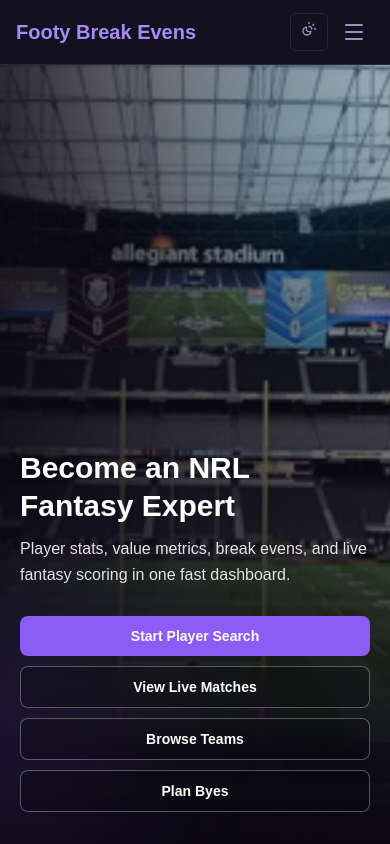
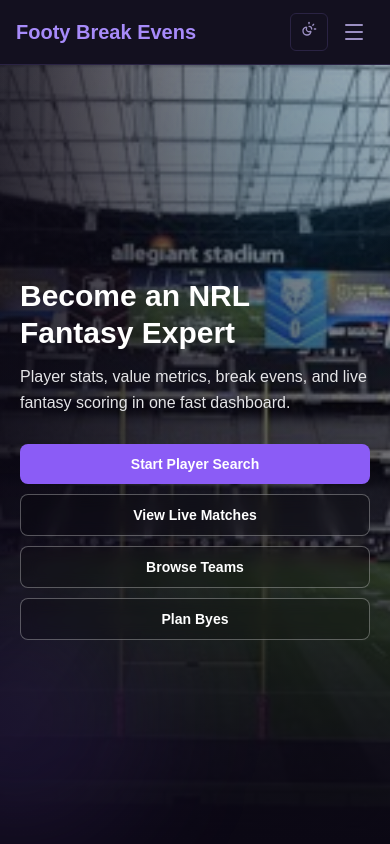
Before and after one commit to nineteen17/RLFantasyTracker, a Next.js app in the folder app/client/: page / in a window 390 px wide. Built offline with nearby package versions, Linux system fonts and the light colour scheme.

Commit message:
fixed mobile header routing, fixed hero positioning

```diff
--- a/app/client/src/app/page.tsx
+++ b/app/client/src/app/page.tsx
@@ -1,12 +1,18 @@
 import Link from "next/link";
+import Image from "next/image";
 
 export default function Home() {
   return (
     <div className="relative left-1/2 right-1/2 -mt-24 -mb-20 w-screen -translate-x-1/2 md:-mt-28">
-      <section className="relative flex min-h-dvh items-end overflow-hidden px-5 pb-8 pt-24 sm:items-center sm:px-10 sm:pb-14 sm:pt-24 md:pt-28 lg:px-14 lg:pb-20">
-        <div
-          className="hero-bg-image absolute inset-0 bg-cover bg-center"
-          style={{ backgroundImage: "url('/stadium-250301_akk_1546-1.jpg')" }}
+      <section className="relative flex min-h-dvh items-center overflow-hidden px-5 pb-6 pt-20 sm:px-10 sm:pb-14 sm:pt-24 md:pt-28 lg:px-14 lg:pb-20">
+        <Image
+          src="/stadium-250301_akk_1546-1.jpg"
+          alt=""
+          fill
+          priority
+          fetchPriority="high"
+          sizes="100vw"
+          className="hero-bg-image object-cover object-center"
         />
         <div className="hero-overlay-side absolute inset-0" />
         <div className="hero-overlay-bottom absolute inset-0" />
--- a/app/client/src/components/ui/mobile-menu.tsx
+++ b/app/client/src/components/ui/mobile-menu.tsx
@@ -42,9 +42,12 @@ const WATCHLIST_NAV_ITEM: NavItem = {
 };
 
 export default function MobileMenu() {
-  const [isOpen, setIsOpen] = useState(false);
+  const [openAtLocation, setOpenAtLocation] = useState<string | null>(null);
   const pathname = usePathname();
   const searchParams = useSearchParams();
+  const searchKey = searchParams.toString();
+  const currentLocationKey = `${pathname}?${searchKey}`;
+  const isOpen = openAtLocation === currentLocationKey;
   const hasLiveMatch = useLiveCacheIndicator();
   const returnTo = searchParams.get("returnTo");
 
@@ -52,7 +55,7 @@ export default function MobileMenu() {
     pathname.startsWith("/players/") && !!returnTo && /^\/teams\/\d+$/.test(returnTo);
 
   const toggleMenu = () => {
-    setIsOpen(!isOpen);
+    setOpenAtLocation(isOpen ? null : currentLocationKey);
   };
 
   return (
@@ -79,9 +82,13 @@ export default function MobileMenu() {
         <div className="fixed inset-0 z-[60] bg-bg/98 backdrop-blur">
           <div className="h-full w-full">
             <div className="brand-nav-shell flex h-16 items-center justify-between border-b px-4 sm:px-6">
-              <h2 className="brand-nav-title text-xl font-bold text-accent-light">
+              <Link
+                href="/"
+                prefetch={false}
+                className="brand-nav-title text-xl font-bold text-accent-light"
+              >
                 Footy Break Evens
-              </h2>
+              </Link>
               <div className="flex items-center gap-1.5">
                 <ThemeToggle />
                 <button
@@ -94,7 +101,7 @@ export default function MobileMenu() {
               </div>
             </div>
 
-            <nav className="mt-4 flex flex-col gap-1 px-4 sm:px-6" onClick={toggleMenu}>
+            <nav className="mt-4 flex flex-col gap-1 px-4 sm:px-6">
               {PRIMARY_NAV_ITEMS.map((item) => {
                 const active =
                   item.href === "/teams"
```
